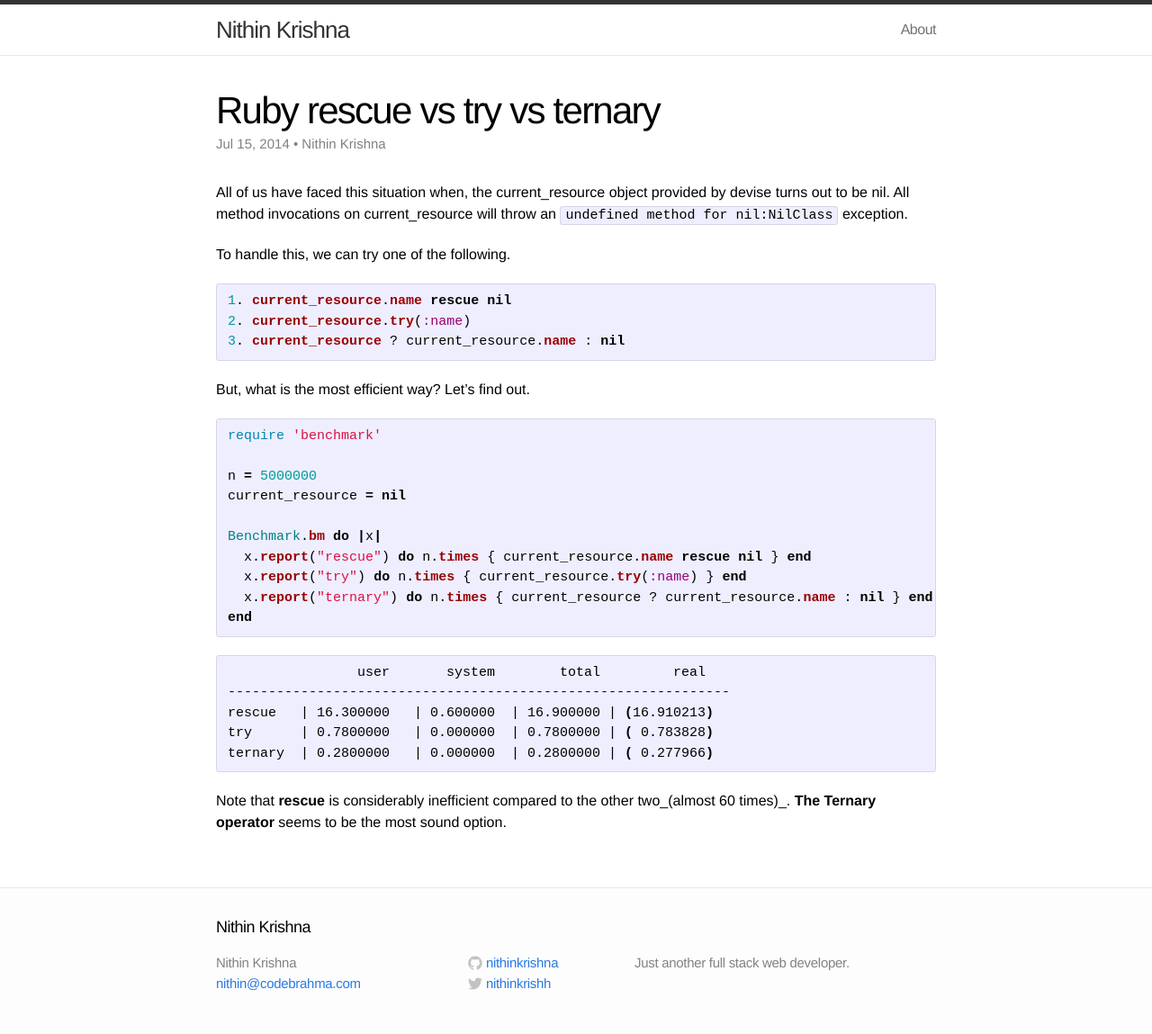
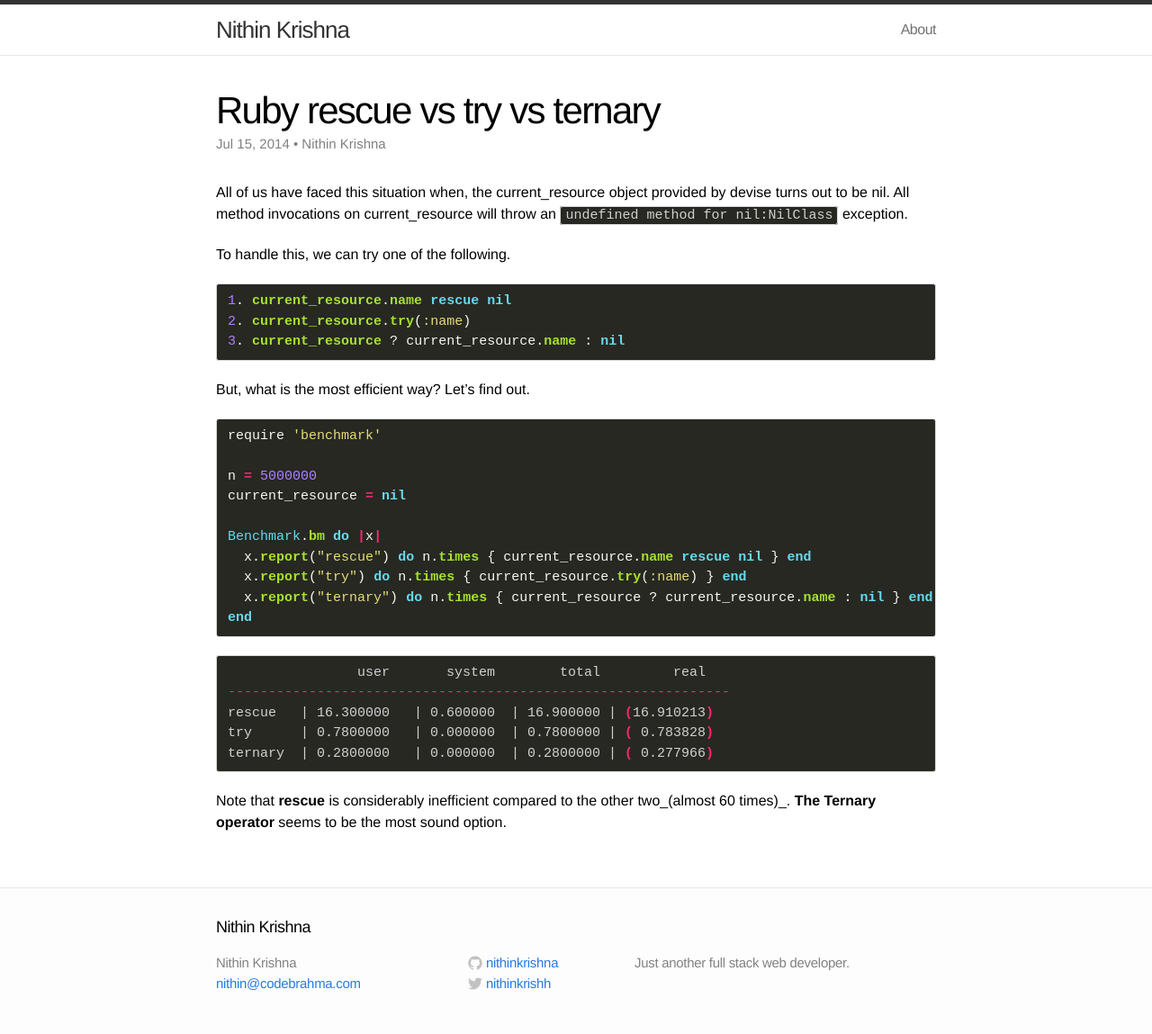
Before and after one commit to nithinkrishna/blog, a Jekyll site: the page built from _posts/2014-07-15-Ruby-Rescue-Vs-Try-Vs-Ternary.md, in a window 1280 px wide. Shown: the whole page at 90% size. Built offline with Jekyll 4.4.1, drawn with Linux system fonts in a browser that asks for light colours.

Commit message:
new syntax highlighting added

```diff
--- a/_includes/head.html
+++ b/_includes/head.html
@@ -8,5 +8,7 @@
 
     <!-- Custom CSS -->
     <link rel="stylesheet" href="{{ "/css/main.css" | prepend: site.baseurl }}">
+    <link rel="stylesheet" href="{{ "/css/syntax.css" | prepend: site.baseurl }}">
+    <link rel="stylesheet" href="{{ "/css/custom.css" | prepend: site.baseurl }}">
 
 </head>
--- /dev/null
+++ b/css/custom.css
@@ -0,0 +1,5 @@
+.post pre, .post code{
+	color: #d0d0d0;
+	background-color: #272822;
+	border: 1px solid #dbdbdb;
+}
--- /dev/null
+++ b/css/syntax.css
@@ -0,0 +1,59 @@
+.highlight .hll { background-color: #49483e }
+.highlight .c { color: #75715e } /* Comment */
+.highlight .err { color: #960050; background-color: #1e0010 } /* Error */
+.highlight .k { color: #66d9ef } /* Keyword */
+.highlight .l { color: #ae81ff } /* Literal */
+.highlight .n { color: #f8f8f2 } /* Name */
+.highlight .o { color: #f92672 } /* Operator */
+.highlight .p { color: #f8f8f2 } /* Punctuation */
+.highlight .cm { color: #75715e } /* Comment.Multiline */
+.highlight .cp { color: #75715e } /* Comment.Preproc */
+.highlight .c1 { color: #75715e } /* Comment.Single */
+.highlight .cs { color: #75715e } /* Comment.Special */
+.highlight .ge { font-style: italic } /* Generic.Emph */
+.highlight .gs { font-weight: bold } /* Generic.Strong */
+.highlight .kc { color: #66d9ef } /* Keyword.Constant */
+.highlight .kd { color: #66d9ef } /* Keyword.Declaration */
+.highlight .kn { color: #f92672 } /* Keyword.Namespace */
+.highlight .kp { color: #66d9ef } /* Keyword.Pseudo */
+.highlight .kr { color: #66d9ef } /* Keyword.Reserved */
+.highlight .kt { color: #66d9ef } /* Keyword.Type */
+.highlight .ld { color: #e6db74 } /* Literal.Date */
+.highlight .m { color: #ae81ff } /* Literal.Number */
+.highlight .s { color: #e6db74 } /* Literal.String */
+.highlight .na { color: #a6e22e } /* Name.Attribute */
+.highlight .nb { color: #f8f8f2 } /* Name.Builtin */
+.highlight .nc { color: #a6e22e } /* Name.Class */
+.highlight .no { color: #66d9ef } /* Name.Constant */
+.highlight .nd { color: #a6e22e } /* Name.Decorator */
+.highlight .ni { color: #f8f8f2 } /* Name.Entity */
+.highlight .ne { color: #a6e22e } /* Name.Exception */
+.highlight .nf { color: #a6e22e } /* Name.Function */
+.highlight .nl { color: #f8f8f2 } /* Name.Label */
+.highlight .nn { color: #f8f8f2 } /* Name.Namespace */
+.highlight .nx { color: #a6e22e } /* Name.Other */
+.highlight .py { color: #f8f8f2 } /* Name.Property */
+.highlight .nt { color: #f92672 } /* Name.Tag */
+.highlight .nv { color: #f8f8f2 } /* Name.Variable */
+.highlight .ow { color: #f92672 } /* Operator.Word */
+.highlight .w { color: #f8f8f2 } /* Text.Whitespace */
+.highlight .mf { color: #ae81ff } /* Literal.Number.Float */
+.highlight .mh { color: #ae81ff } /* Literal.Number.Hex */
+.highlight .mi { color: #ae81ff } /* Literal.Number.Integer */
+.highlight .mo { color: #ae81ff } /* Literal.Number.Oct */
+.highlight .sb { color: #e6db74 } /* Literal.String.Backtick */
+.highlight .sc { color: #e6db74 } /* Literal.String.Char */
+.highlight .sd { color: #e6db74 } /* Literal.String.Doc */
+.highlight .s2 { color: #e6db74 } /* Literal.String.Double */
+.highlight .se { color: #ae81ff } /* Literal.String.Escape */
+.highlight .sh { color: #e6db74 } /* Literal.String.Heredoc */
+.highlight .si { color: #e6db74 } /* Literal.String.Interpol */
+.highlight .sx { color: #e6db74 } /* Literal.String.Other */
+.highlight .sr { color: #e6db74 } /* Literal.String.Regex */
+.highlight .s1 { color: #e6db74 } /* Literal.String.Single */
+.highlight .ss { color: #e6db74 } /* Literal.String.Symbol */
+.highlight .bp { color: #f8f8f2 } /* Name.Builtin.Pseudo */
+.highlight .vc { color: #f8f8f2 } /* Name.Variable.Class */
+.highlight .vg { color: #f8f8f2 } /* Name.Variable.Global */
+.highlight .vi { color: #f8f8f2 } /* Name.Variable.Instance */
+.highlight .il { color: #ae81ff } /* Literal.Number.Integer.Long */
```
